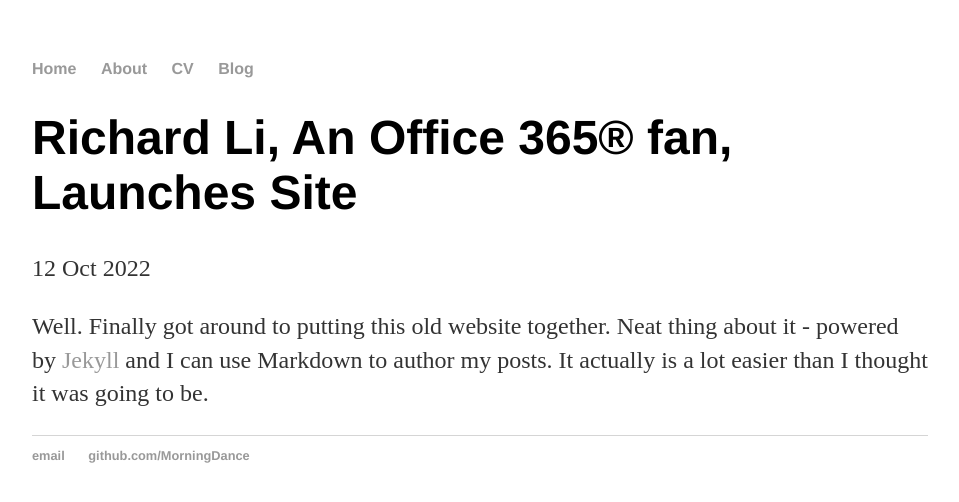
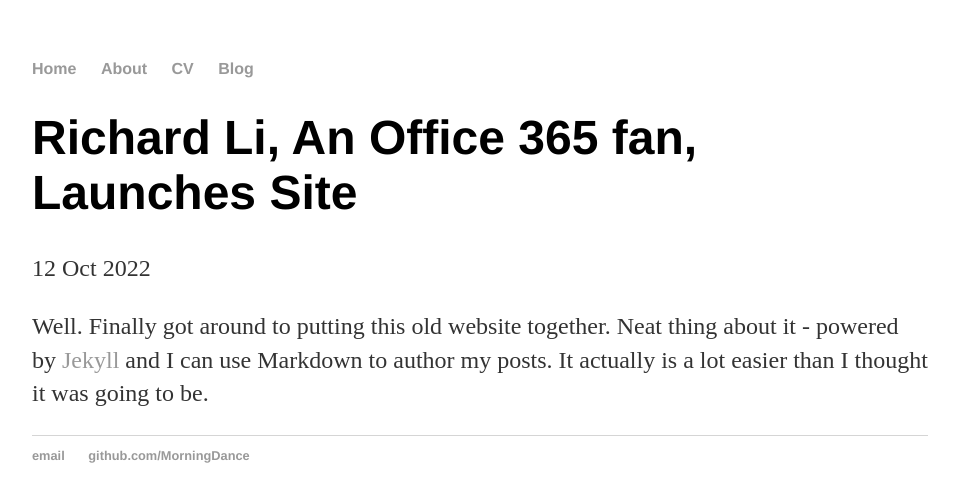
Before and after one commit to MorningDance/morningdance.github.io, a Jekyll site: the page built from _posts/2022-10-12-Richard-Li-site-launched.md, in a window 1280 px wide. Shown: the top 502 px of the page, without its empty margins (160-1119 px from the left). Built offline with Jekyll 4.4.1, drawn with Linux system fonts in a browser that asks for light colours.

```diff
--- a/_posts/2022-10-12-Richard-Li-site-launched.md
+++ b/_posts/2022-10-12-Richard-Li-site-launched.md
@@ -1,6 +1,6 @@
 ---
 layout: post
-title: "Richard Li, An Office 365® fan, Launches Site"
+title: "Richard Li, An Office 365 fan, Launches Site"
 date: 2022-10-12
 ---
 
```
